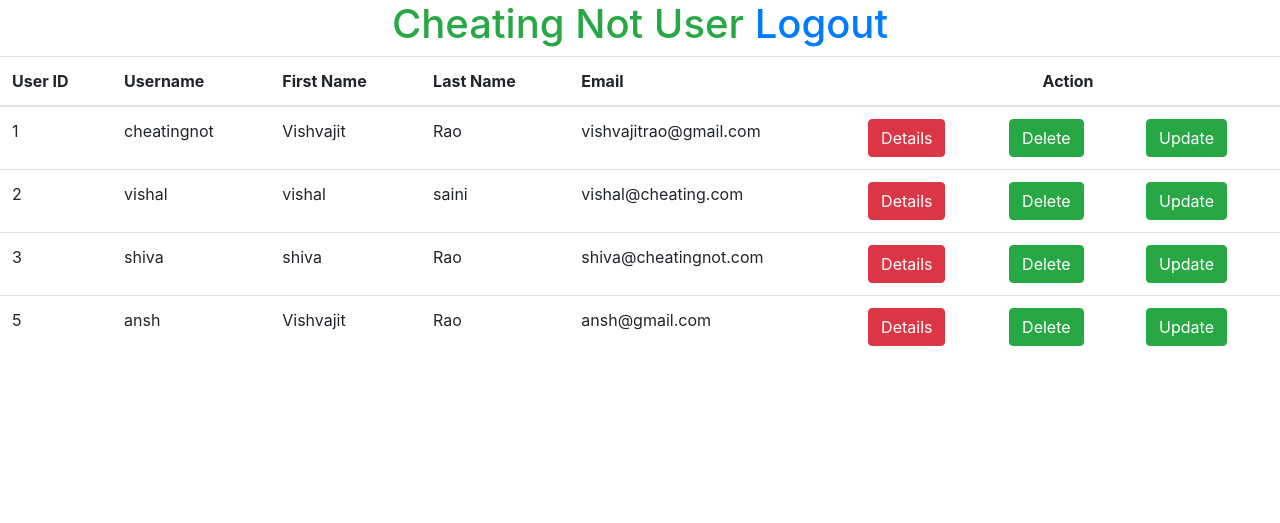
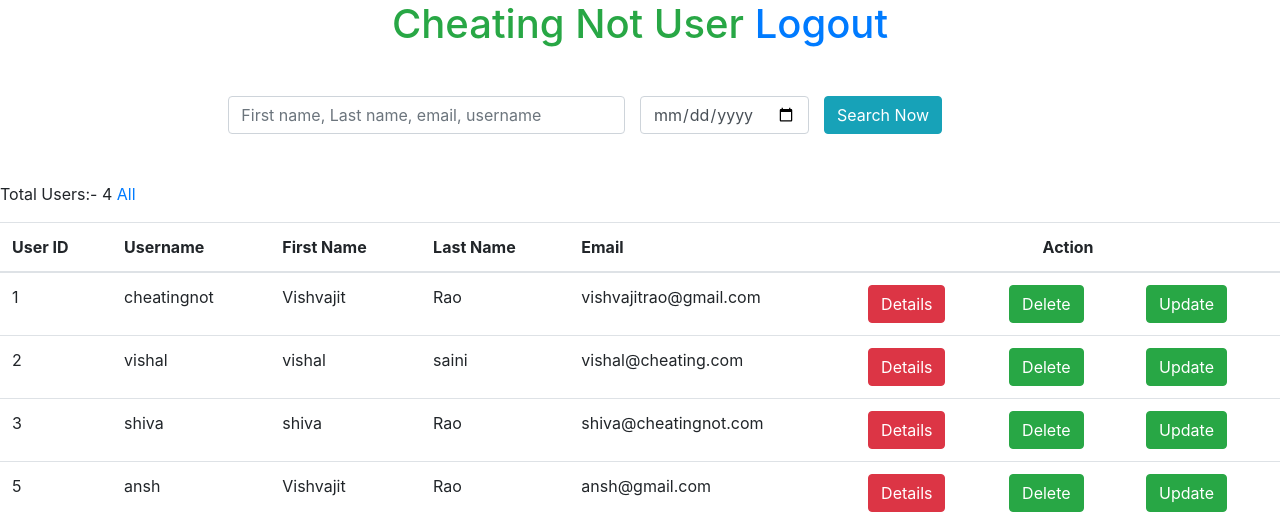
Before and after one commit to Abhishesh123/CheatingnotDash, a Django app: page /userlist in a window 1280 px wide. Shown: the top 523 px of the page. Run offline with Django 3.2, Linux system fonts and the light colour scheme; data comes from the database, SQL or seed files in the repository; both versions use the stored data as it was after the commit; some libraries are stand-ins or nearby versions.

Commit message:
Add filter

```diff
--- a/dashboard/cheatingdash/urls.py
+++ b/dashboard/cheatingdash/urls.py
@@ -5,6 +5,7 @@ from . import views
 urlpatterns = [
     path('', views.Index),
     path('userlist', views.userList, name='userList'),
+    path('user', views.searchUser, name='searchUser'),
     path('login', views.Login),
     path('logout', views.Logout, name='Logout'),
     path('delete/<int:id>', views.Delete, name='Delete'),
--- a/dashboard/cheatingdash/views.py
+++ b/dashboard/cheatingdash/views.py
@@ -11,8 +11,9 @@ def Index(request):
 
 def userList(request):
     user = User.objects.all()
-    print(user)
-    return render(request, 'userlist.html', {'users':user})
+    print(user.count())
+    return render(request, 'userlist.html', {'users':user,'Total':user.count()})
+
 
 
 def Login(request):
@@ -43,3 +44,13 @@ def Delete(request, id):
 def Details(request, id):
     user = User.objects.get(id = id)
     return render(request, 'details.html', {'user': user})
+
+
+def searchUser(request):
+    if request.method == 'POST':
+        data = request.POST['searchnow']
+        data = request.POST['datejoined']
+        print(data)
+        user  = User.objects.filter(first_name__icontains= data) or User.objects.filter(last_name__icontains= data) or User.objects.filter(username__icontains= data) or User.objects.filter(email__icontains= data) or User.objects.filter(date_joined__icontains= data)
+
+        return render(request, 'userlist.html', {'users':user, 'Total':user.count()})
--- a/dashboard/templates/userlist.html
+++ b/dashboard/templates/userlist.html
@@ -1,15 +1,45 @@
 <!DOCTYPE html>
 <html lang="en">
+
 <head>
     <meta charset="UTF-8">
     <meta name="viewport" content="width=device-width, initial-scale=1.0">
     <meta http-equiv="X-UA-Compatible" content="ie=edge">
     <link rel="stylesheet" href="https://cdnjs.cloudflare.com/ajax/libs/twitter-bootstrap/4.4.1/css/bootstrap.min.css">
     <link rel="stylesheet" href="https://cdnjs.cloudflare.com/ajax/libs/font-awesome/5.11.2/css/all.min.css">
-<title>user List</title>
+    <title>User List</title>
 </head>
+
 <body>
-<h1 class="text-center text-success">Cheating Not User <a href="{% url 'Logout' %}" target="_blank" rel="noopener noreferrer">Logout</a></h1>
+    <h1 class="text-center text-success mb-5">Cheating Not User <a href="{% url 'Logout' %}" target="_blank"
+            rel="noopener noreferrer">Logout</a></h1>
+
+    <div class="container-fluid">
+        <div class="row mb-5">
+
+            <div class="col-xl-4 offset-xl-2">
+                <form action="{% url 'searchUser' %}" method="post">
+                {% csrf_token %}
+                <input type="text" name="searchnow" class="form form-control" placeholder="First name, Last name, email, username">
+
+            </div>
+
+            <div class="co-xl-2">
+                <input type="date" name="datejoined" class="form-control" id="example-date-input">
+            </div>
+
+            <div class="col-xl-2">
+                <button type="submit" class="btn btn-info">Search Now</button>
+            </form>
+
+            </div>
+
+        </div>
+    </div>
+
+  {% if Total %}
+  <p>Total Users:-  {{Total}} <a href="{% url 'userList' %}">All</a></p>
+  {% endif %}
     <table class="table">
         <thead>
             <tr>
@@ -29,9 +59,12 @@
                 <td>{{user.first_name}}</td>
                 <td>{{user.last_name}}</td>
                 <td>{{user.email}}</td>
-        <td><a href="{% url 'Details' user.id %}" rel="noopener noreferrer" class="text-center btn btn-danger">Details</a></td>
-        <td><a href="{% url 'Delete' user.id %}" rel="noopener noreferrer" class="text-center btn btn-success">Delete</a></td>
-        <td><a href="#" target="_blank" rel="noopener noreferrer" class="text-center btn btn-success">Update</a></td>
+                <td><a href="{% url 'Details' user.id %}" rel="noopener noreferrer"
+                        class="text-center btn btn-danger">Details</a></td>
+                <td><a href="{% url 'Delete' user.id %}" rel="noopener noreferrer"
+                        class="text-center btn btn-success">Delete</a></td>
+                <td><a href="#" target="_blank" rel="noopener noreferrer" class="text-center btn btn-success">Update</a>
+                </td>
 
 
             </tr>
@@ -42,4 +75,5 @@
     <script src="https://cdnjs.cloudflare.com/ajax/libs/popper.js/1.16.0/umd/popper.min.js"></script>
     <script src="https://cdnjs.cloudflare.com/ajax/libs/twitter-bootstrap/4.4.1/js/bootstrap.min.js"></script>
 </body>
+
 </html>
```
Also changed, not shown: dashboard/db.sqlite3. Lines whose indentation alone changed are shown as unchanged.
